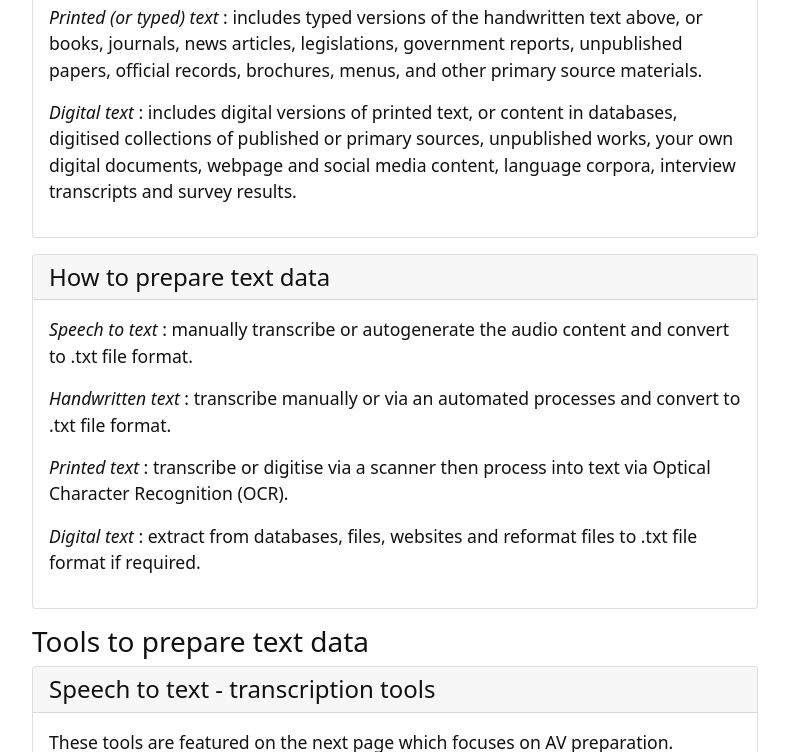
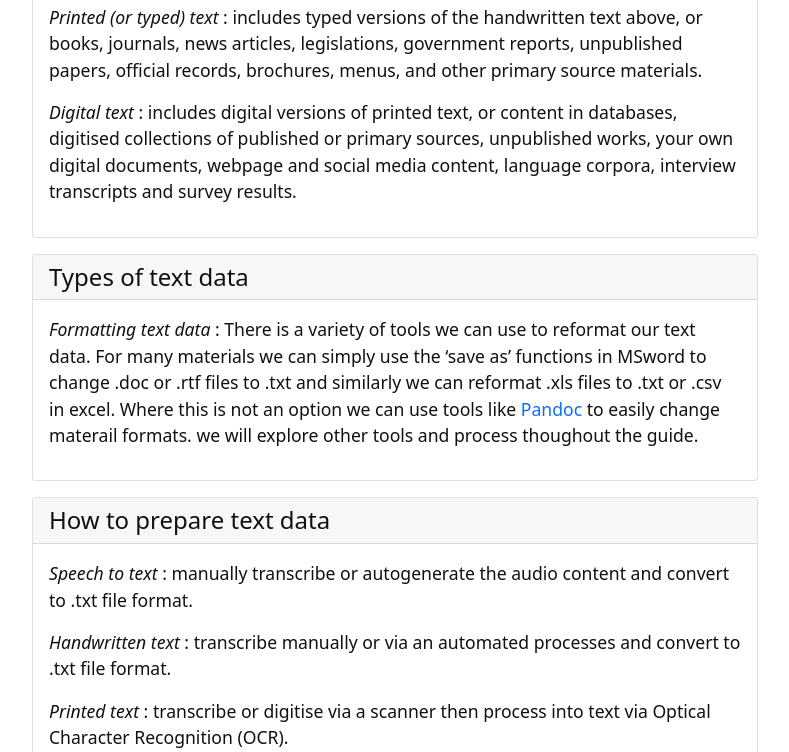
Before and after one commit to GULibrarySandbox/intro-text-mining-analysis-2022, a Jekyll site: the page built from content/5-prepare-text.md, in a window 1280 px wide and 900 px high, scrolled down 1326 px, cut to the strip 0-752 px from the top of the window. Shown: the whole strip, without its empty margins (245-1034 px from the left). Built offline with Jekyll 4.4.1, drawn with Linux system fonts in a browser that asks for light colours.

Commit message:
Update 5-prepare-text.md

```diff
--- a/content/5-prepare-text.md
+++ b/content/5-prepare-text.md
@@ -24,6 +24,10 @@ Let's explore the different formats and preparation steps below.
 *Printed (or typed) text* : includes typed versions of the handwritten text above, or books, journals, news articles, legislations, government reports, unpublished papers, official records, brochures, menus, and other primary source materials.
 
 *Digital text* : includes digital versions of printed text, or content in databases, digitised collections of published or primary sources, unpublished works, your own digital documents, webpage and social media content, language corpora, interview transcripts and survey results.{% endcapture %}{% include card.html header="Types of text data" text=text %}
+
+{% capture text %}
+*Formatting text data* : There is a variety of tools we can use to reformat our text data. For many materials we can simply use the 'save as' functions in MSword to change .doc or .rtf files to .txt and similarly we can reformat .xls files to .txt or .csv in excel. Where this is not an option we can use tools like [Pandoc](https://pandoc.org) to easily change materail formats. we will explore other tools and process thoughout the guide.
+{% endcapture %}{% include card.html header="Types of text data" text=text %}
 
 {% capture text %}
 *Speech to text* : manually transcribe or autogenerate the audio content and convert to .txt file format.
```
